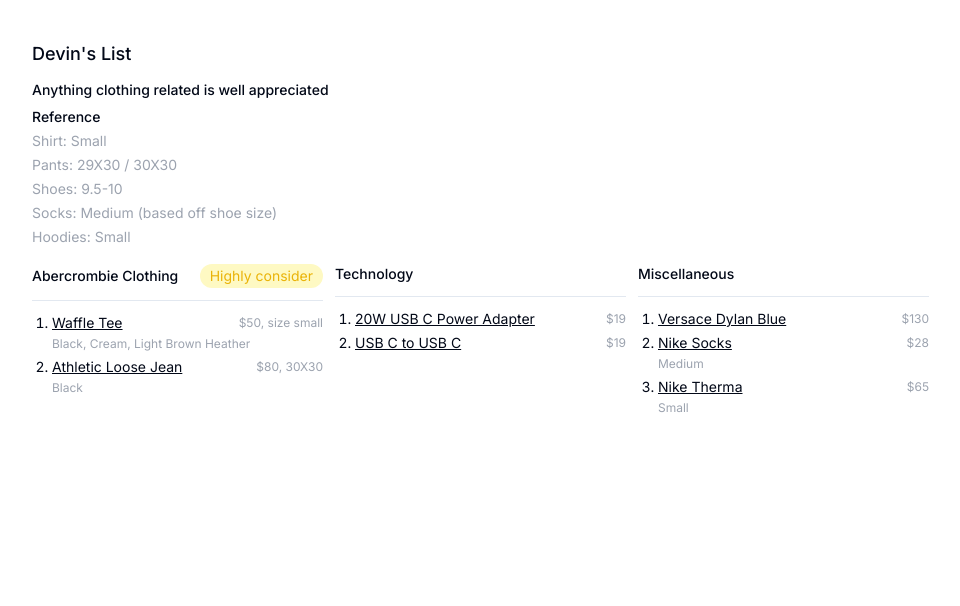
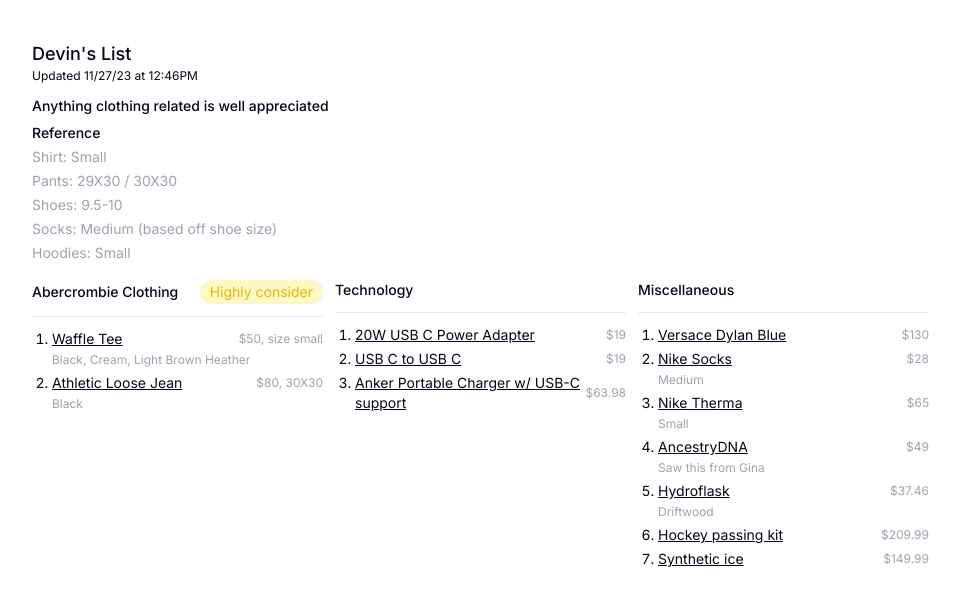
Before and after one commit to devinvasavong/portfolio, a Next.js app: page /secret-santa in a window 1280 px wide. Shown: the top 606 px of the page, without its empty margins (8-968 px from the left). Built offline with nearby package versions, Linux system fonts and the light colour scheme.

Commit message:
Updated christmas list

```diff
--- a/app/secret-santa/page.tsx
+++ b/app/secret-santa/page.tsx
@@ -5,6 +5,7 @@
         <div className="w-screen h-screen">
             <div className="w-full h-full p-10">
                 <h1 className="font-medium text-lg">Devin&apos;s List</h1>
+                <p className="text-xs">Updated 11/27/23 at 12:46PM</p>
                 <p className="text-sm font-medium mt-3 mb-1">Anything clothing related is well appreciated</p>
                 <p className="mb-3">
                     <span className="font-medium text-sm">Reference</span>
@@ -62,6 +63,12 @@
                                         <span className="text-gray-400 text-xs">$19</span>
                                     </div>
                                 </li>
+                                <li>
+                                    <div className="flex justify-between items-center">
+                                        <Link href="https://www.amazon.com/dp/B09VP9QJSS?ref_=cm_sw_r_apin_dp_8NYAHN2F0HQYFAQDZ62S&language=en-US&th=1" className="underline">Anker Portable Charger w/ USB-C support</Link>
+                                        <span className="text-gray-400 text-xs">$63.98</span>
+                                    </div>
+                                </li>
                             </ol>
                         </div>
                         <div>
@@ -89,6 +96,32 @@
                                     </div>
                                     <span className="text-gray-400 text-xs">Small</span>
                                 </li>
+                                <li>
+                                    <div className="flex justify-between items-center">
+                                        <Link href="https://www.amazon.com/AncestryDNA-Genetic-Testing-Ethnicity-Traits/dp/B07J1FZQBC/ref=sr_1_1_sspa?keywords=ancestry&qid=1701106812&sr=8-1-spons&sp_csd=d2lkZ2V0TmFtZT1zcF9hdGY&psc=1" className="underline">AncestryDNA</Link>
+                                        <span className="text-gray-400 text-xs">$49</span>
+                                    </div>
+                                    <span className="text-gray-400 text-xs">Saw this from Gina</span>
+                                </li>
+                                <li>
+                                    <div className="flex justify-between items-center">
+                                        <Link href="https://www.hydroflask.com/32-oz-wide-mouth-with-flex-straw-cap#color=Driftwood" className="underline">Hydroflask</Link>
+                                        <span className="text-gray-400 text-xs">$37.46</span>
+                                    </div>
+                                    <span className="text-gray-400 text-xs">Driftwood</span>
+                                </li>
+                                <li>
+                                    <div className="flex justify-between items-center">
+                                        <Link href="https://www.purehockey.com/product/hockeyshot-extreme-passing-kit-4-x-8-5/itm/26562-2/" className="underline">Hockey passing kit</Link>
+                                        <span className="text-gray-400 text-xs">$209.99</span>
+                                    </div>
+                                </li>
+                                <li>
+                                    <div className="flex justify-between items-center">
+                                        <Link href="https://www.purehockey.com/product/hockeyshot-synthetic-ice-revolution-tiles-10-pack/itm/37356-2/" className="underline">Synthetic ice</Link>
+                                        <span className="text-gray-400 text-xs">$149.99</span>
+                                    </div>
+                                </li>
                             </ol>
                         </div>
                     </section>
```
